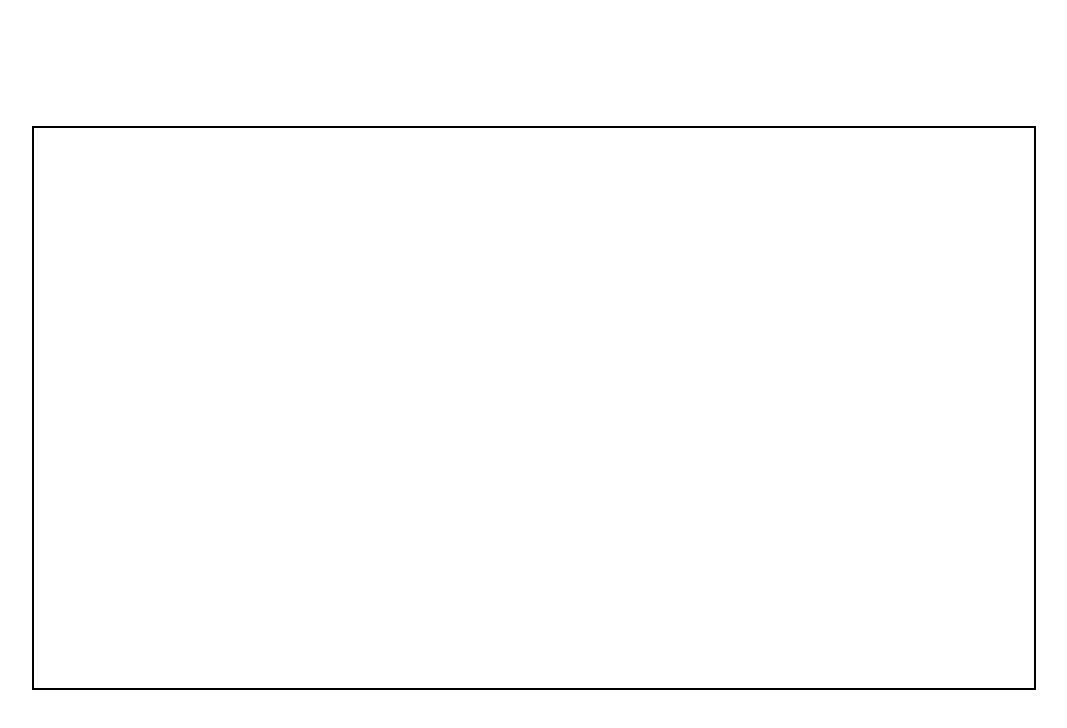
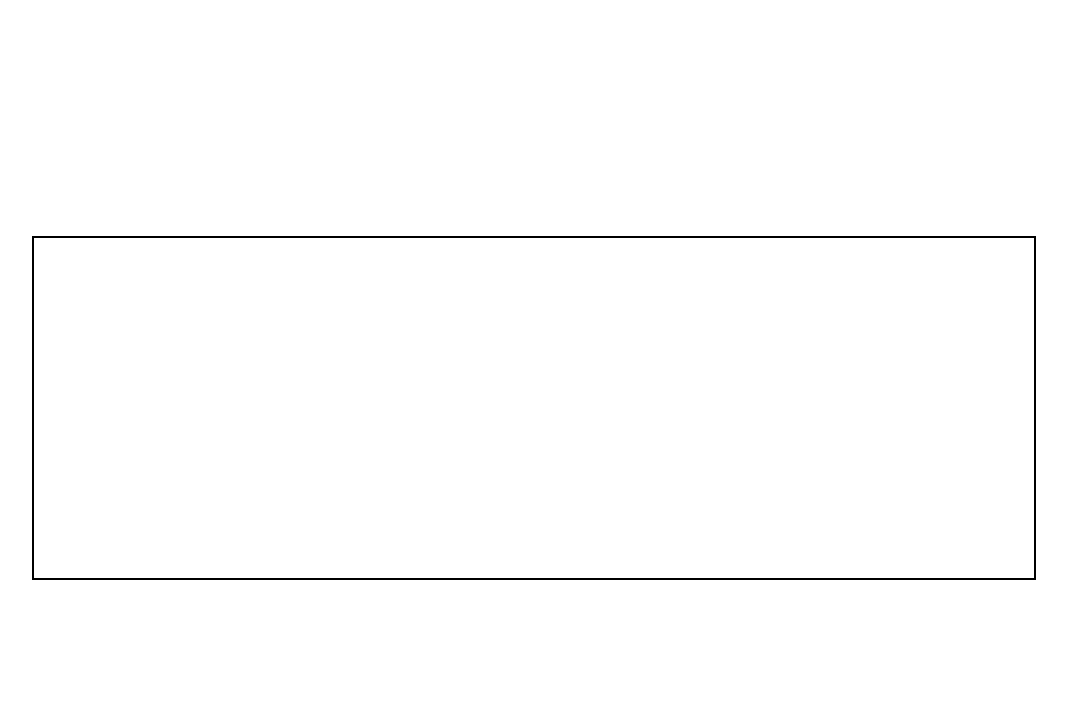
Before and after one commit to Lauris21/DinoGame, a website built with webpack: page index.html in a window 1280 px wide. Shown: the whole page, without its empty margins (114-1181 px from the left). Built offline with nearby package versions, Linux system fonts and the light colour scheme.

Commit message:
index html

```diff
--- a/index.html
+++ b/index.html
@@ -14,7 +14,7 @@
         border: 2px solid black;
         width: 95%;
         max-width: 1000px;
-        height: 70%;
+        height: 340px;
       }
     </style>
   </head>
```
